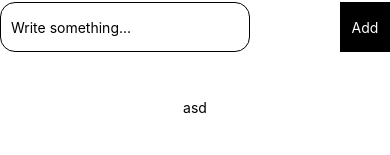
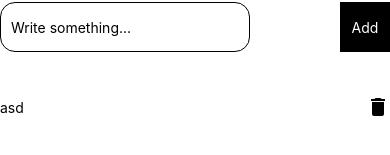
Before and after one commit to tevfikkdurmus/todowithPushNotification, a React Native app: screen / in a window 390 px wide. Shown: the part 355-510 px from the top of the page. Built offline with nearby package versions, Linux system fonts and the light colour scheme.

Commit message:
added delete todo item functionality

```diff
--- a/App.js
+++ b/App.js
@@ -20,6 +20,11 @@ export default function App() {
     });
     const newId = (Math.max(...ids) + 1);
     return newId
+  }
+
+  const deleteTodoItem = (id) => {
+    const newTodoData = todo.filter(object => object.id != id)
+    setTodos(newTodoData)
   }
 
   const addNewTodoItem = (data) => {
@@ -49,7 +54,7 @@ export default function App() {
         <MyAddTodoButton handleClickAddTaskButton={handleClickAddTaskButton} />
       </View>
       <View style={styles.todoListContainer}>
-        <MyTodoList data={todo} />
+        <MyTodoList deleteTodoItem={deleteTodoItem} data={todo} />
       </View>
     </SafeAreaView>
   );
--- a/src/components/MyTodoList.js
+++ b/src/components/MyTodoList.js
@@ -1,10 +1,10 @@
 import { FlatList } from 'react-native'
 import TodoItem from './TodoItem'
 
-const MyTodoList = ({ data }) => {
+const MyTodoList = ({ data, deleteTodoItem }) => {
     return <FlatList
         data={data}
-        renderItem={({ item }) => <TodoItem data={item} />}
+        renderItem={({ item }) => <TodoItem deleteTodoItem={deleteTodoItem} data={item} />}
         keyExtractor={item => item.id}
     />
 }
--- a/src/components/TodoItem.js
+++ b/src/components/TodoItem.js
@@ -1,9 +1,15 @@
-import { StyleSheet, Text, View } from 'react-native'
+import { StyleSheet, Text, TouchableOpacity, View } from 'react-native'
+import { MaterialIcons } from '@expo/vector-icons';
 
-const TodoItem = ({ data }) => {
+const TodoItem = ({ data, deleteTodoItem }) => {
     return (
         <View style={styles.todoItem}>
             <Text>{data.task}</Text>
+            <View style={styles.buttonsContainer}>
+                <TouchableOpacity onPress={()=>deleteTodoItem(data.id)}>
+                    <MaterialIcons name="delete" size={24} color="black" />
+                </TouchableOpacity>
+            </View>
         </View>
     )
 }
@@ -12,8 +18,12 @@ export default TodoItem
 
 const styles = StyleSheet.create({
     todoItem: {
-        justifyContent: "center",
+        justifyContent: "space-between",
         alignItems: "center",
-        height: 50
+        height: 50,
+        flexDirection: "row",
+    },
+    buttonsContainer: {
+        flexDirection: "row"
     }
 })
```
